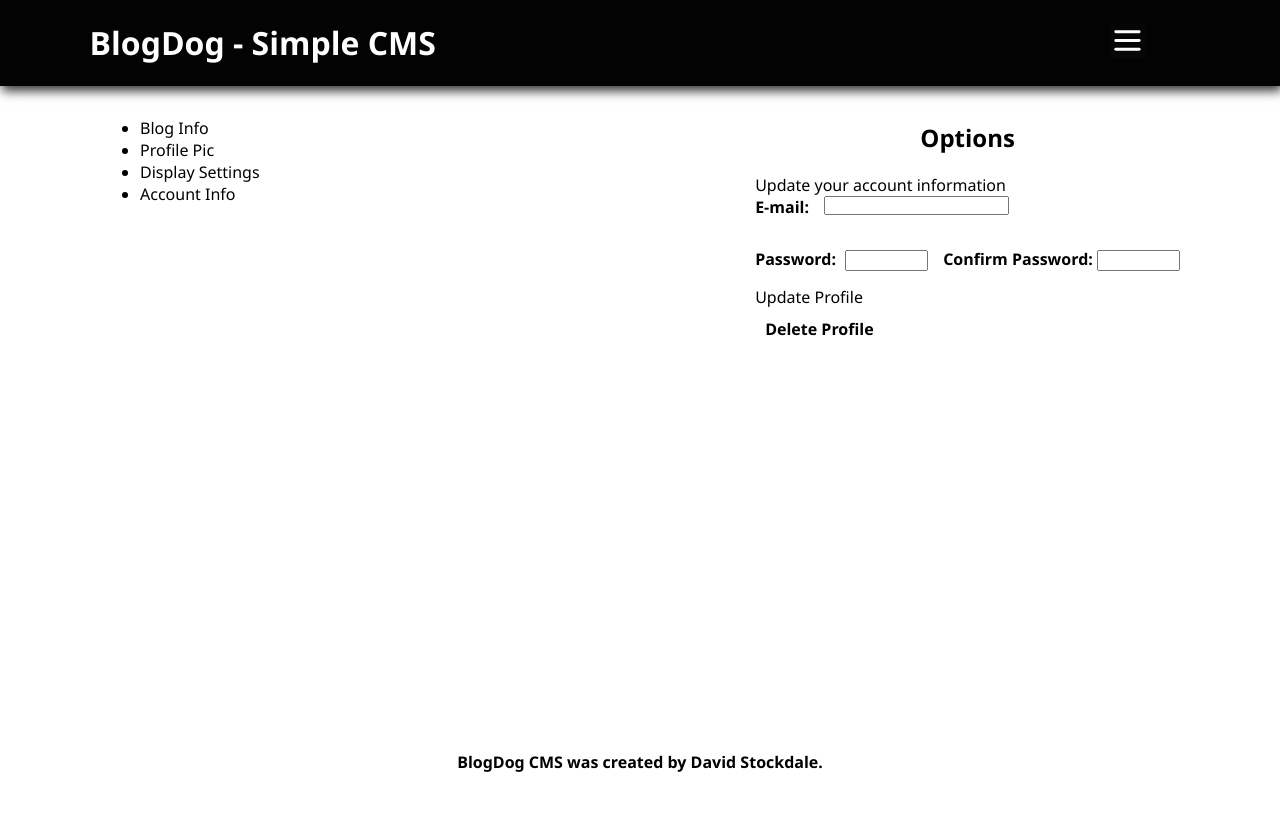
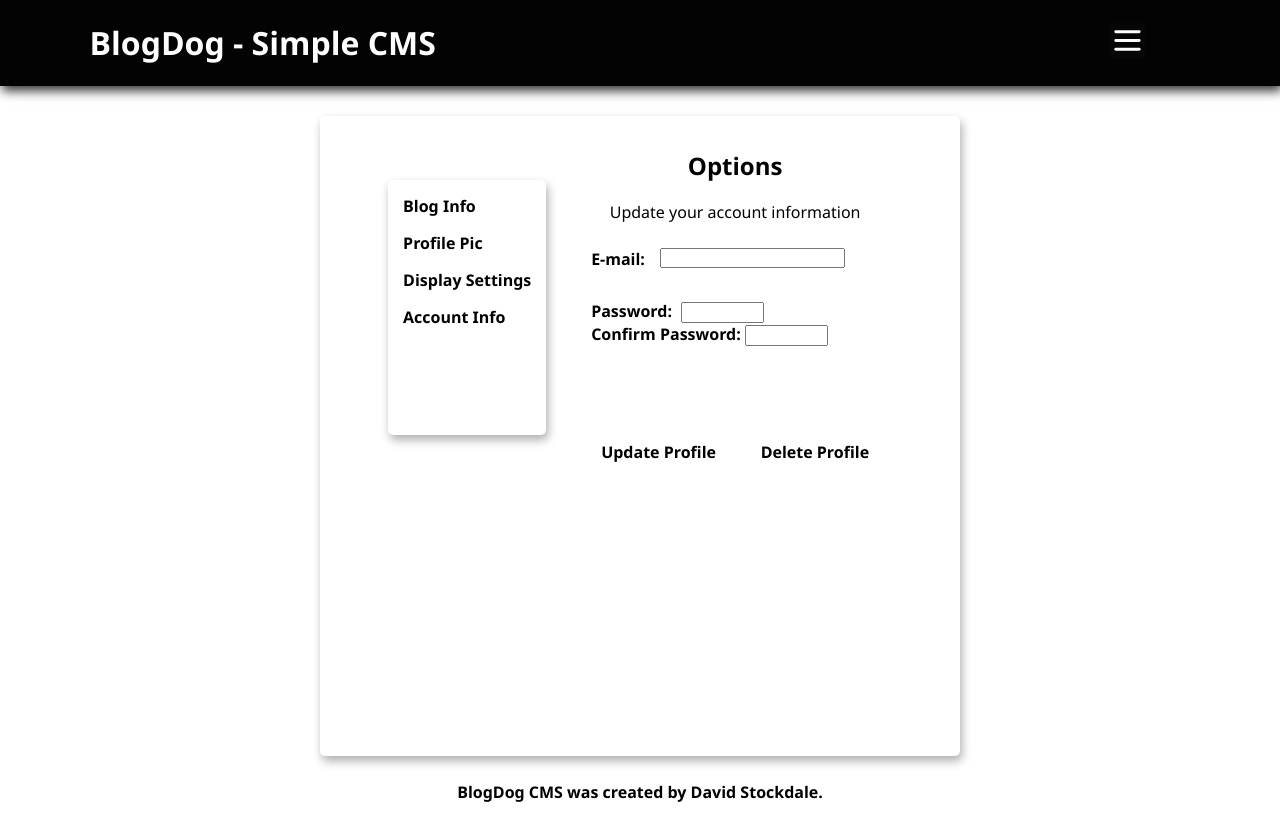
Before and after one commit to dstock3/blog-dog, a React (Create React App) app: page /blog-dog/options in a window 1280 px wide. Both pictures are taken after a click on the item "Account Info". Shown: the top 840 px of the page. Built offline with nearby package versions, Linux system fonts and the light colour scheme; no server answers.

Commit message:
imported options stylesheet into new OptionsForm component

```diff
--- a/src/components/forms/options/AccountInfo.js
+++ b/src/components/forms/options/AccountInfo.js
@@ -1,6 +1,6 @@
 import React from 'react'
 
-const AccountInfo = ({isSelected, email, setEmail, password, setPassword, confirmPassword, setConfirmPassword, theme, setToDelete}) => {
+const AccountInfo = ({isSelected, email, setEmail, password, setPassword, confirmPassword, setConfirmPassword}) => {
   if (isSelected) {
     return (
       <>
@@ -10,11 +10,15 @@ const AccountInfo = ({isSelected, email, setEmail, password, setPassword, confir
           <input className="reg-email-input" type="email" value={email} name="email" onChange={(e) => setEmail(e.target.value)}></input>
           </div>
         <div className="user-pw-container">
-          <label className="reg-label" htmlFor="password">Password: </label>
-          <input type="password" value={password} id="pw-one" name="password" onChange={(e) => setPassword(e.target.value)}></input>
+          <div className="pw-subcontainer">
+            <label className="reg-label" htmlFor="password">Password: </label>
+            <input type="password" value={password} id="pw-one" name="password" onChange={(e) => setPassword(e.target.value)}></input>
+          </div>
 
-          <label className="reg-label" htmlFor="confirmPassword">Confirm Password: </label>
-          <input type="password" value={confirmPassword} name="confirmPassword" onChange={(e) => setConfirmPassword(e.target.value)}></input>
+          <div className="confirm-pw-subcontainer">
+            <label className="reg-label" htmlFor="confirmPassword">Confirm Password: </label>
+            <input type="password" value={confirmPassword} name="confirmPassword" onChange={(e) => setConfirmPassword(e.target.value)}></input>
+          </div>
         </div>
       </>
     )
--- a/src/components/forms/options/OptionsForm.js
+++ b/src/components/forms/options/OptionsForm.js
@@ -6,6 +6,7 @@ import Timeout from '../../modals/Timeout'
 import BlogInfo from './BlogInfo'
 import AccountInfo from './AccountInfo'
 import ProfilePic from './ProfilePic'
+import '../../style/options.css'
 
 const OptionsForm = ({userInfo, theme, setIsLoggedIn}) => {
     const [email, setEmail] = useState("");
```
